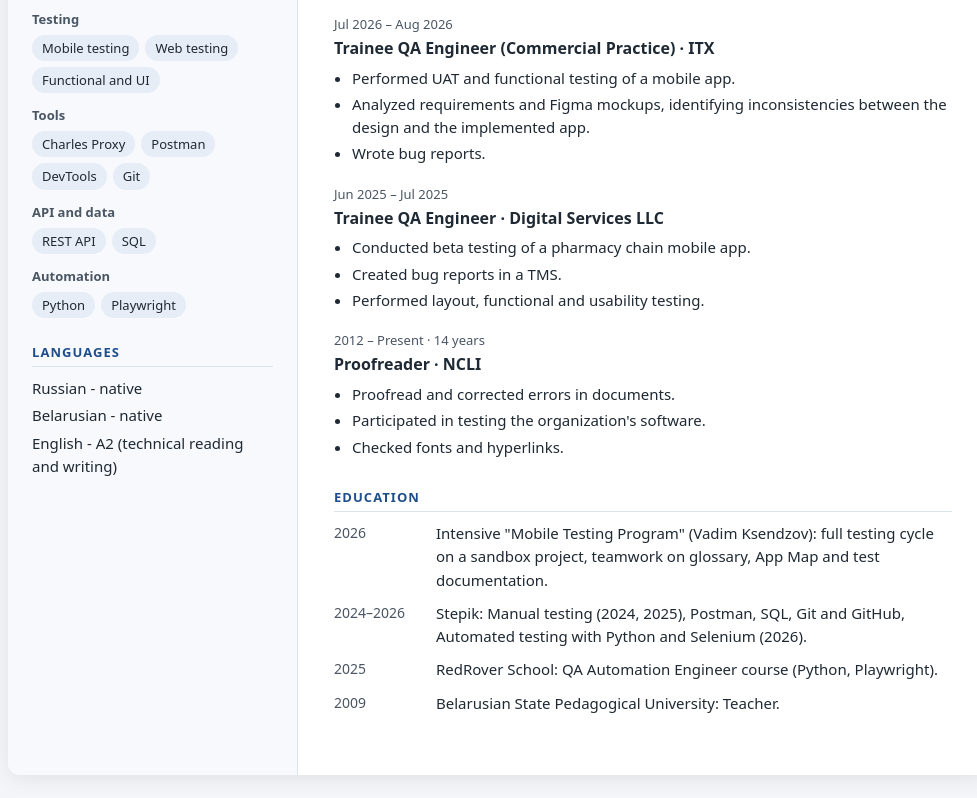
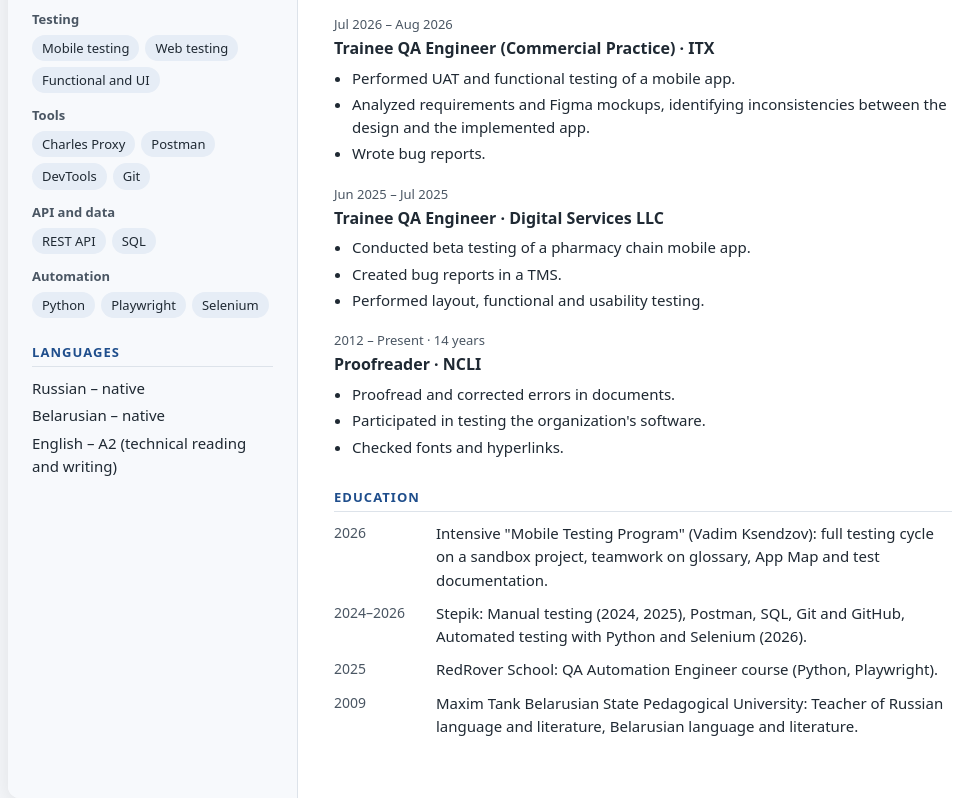
Before and after one commit to alena0505/alena0505.github.io, a plain HTML site: page index.html in a window 1280 px wide. Shown: the part 597-1395 px from the top of the page, without its empty margins (142-1119 px from the left). Drawn offline with Linux system fonts and the light colour scheme.

Commit message:
Update index.html

```diff
--- a/index.html
+++ b/index.html
@@ -3,7 +3,7 @@
 <head>
   <meta charset="utf-8">
   <meta name="viewport" content="width=device-width, initial-scale=1">
-  <title>Alena Yermakovich - QA Engineer</title>
+  <title>Alena Yermakovich – QA Engineer</title>
   <meta name="description" content="CV of Alena Yermakovich, QA Engineer (mobile and web testing), Minsk, Belarus.">
   <link rel="stylesheet" href="styles.css">
 </head>
@@ -53,15 +53,16 @@
         <ul class="tags">
           <li>Python</li>
           <li>Playwright</li>
+          <li>Selenium</li>
         </ul>
       </section>
 
       <section>
         <h2>Languages</h2>
         <ul class="plain">
-          <li>Russian - native</li>
-          <li>Belarusian - native</li>
-          <li>English - A2 (technical reading and writing)</li>
+          <li>Russian – native</li>
+          <li>Belarusian – native</li>
+          <li>English – A2 (technical reading and writing)</li>
         </ul>
       </section>
     </aside>
@@ -140,7 +141,7 @@
           </li>
           <li>
             <span class="year">2009</span>
-            <span>Belarusian State Pedagogical University: Teacher.</span>
+            <span>Maxim Tank Belarusian State Pedagogical University: Teacher of Russian language and literature, Belarusian language and literature.</span>
           </li>
         </ul>
       </section>
```
